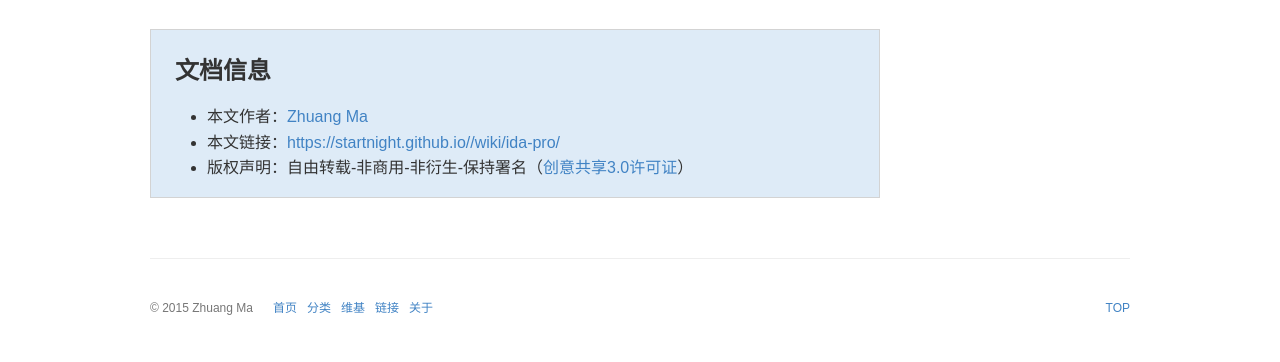
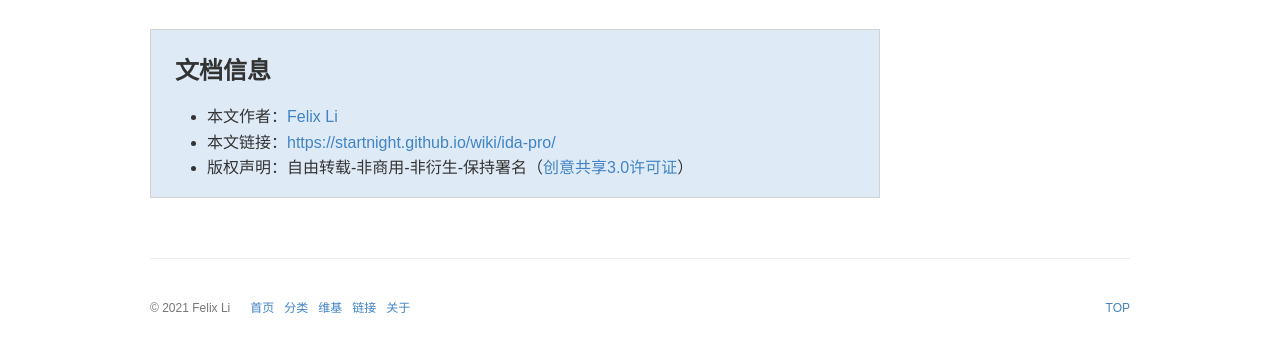
Before and after one commit to StartNight/StartNight.github.io, a Jekyll site: the page built from _wiki/ida-pro.md, in a window 1280 px wide. Shown: the part 647-1009 px from the top of the page. Built offline with Jekyll 4.4.1, drawn with Linux system fonts in a browser that asks for light colours; some web fonts are replaced; comment, search, counter and statistics services are not loaded; a style sheet for code colours, icons or effects is not loaded.

Commit message:
change base url

```diff
--- a/_config.yml
+++ b/_config.yml
@@ -2,7 +2,7 @@
 #   Main Configs   #
 # ---------------- #
 baseurl:
-url: https://startnight.github.io/
+url: https://startnight.github.io
 date_format: "ordinal"
 title: Felix
 subtitle: "Unity3D开发者"
@@ -49,7 +49,7 @@
 # ---------------- #
 #      Author      #
 # ---------------- #
-author: Zhuang Ma
+author: Felix Li
 organization:
 organization_url:
 github_username: startnight
--- a/_includes/footer.html
+++ b/_includes/footer.html
@@ -3,7 +3,7 @@
 
         <div class="site-footer" role="contentinfo">
             <div class="copyright left mobile-block">
-                    © 2015
+                    © 2021
                     <span title="{{ site.author}}">{{ site.author }}</span>
                     <a href="javascript:window.scrollTo(0,0)" class="right mobile-visible">TOP</a>
             </div>
```
Also changed, not shown: pages/about.md (+1 -4 lines).
